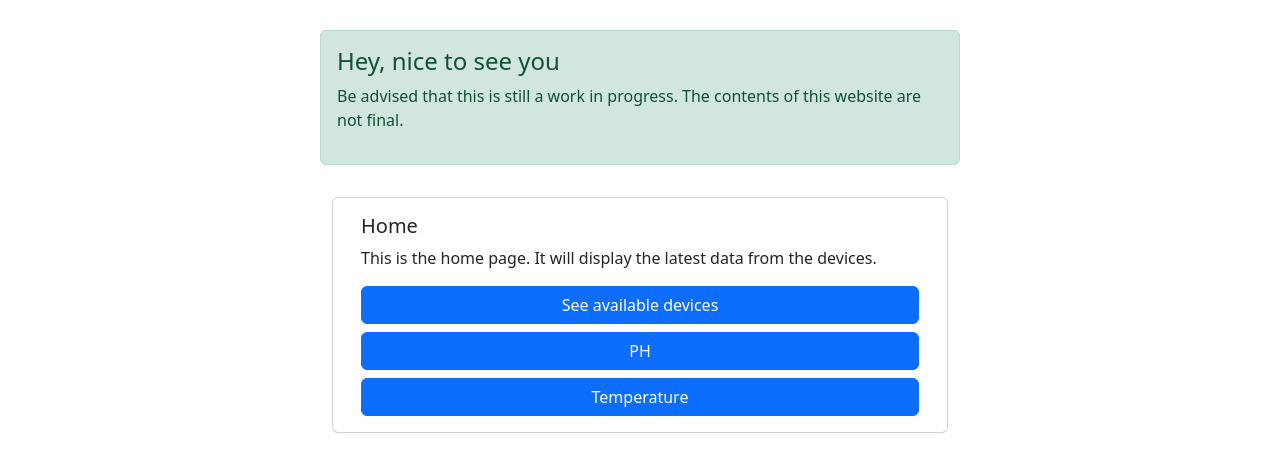
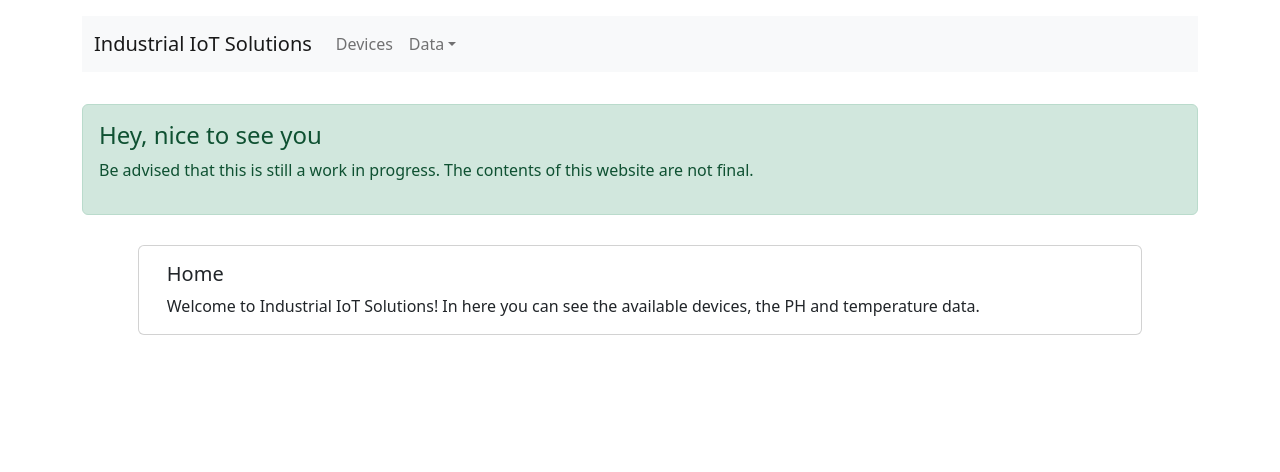
Before and after one commit to MiguelRocha2001/PS-Monitor-IoT-System, a React (Create React App) app in the folder frontend/: page / in a window 1280 px wide. Shown: the top 472 px of the page. Built offline with nearby package versions, Linux system fonts and the light colour scheme.

Commit message:
Frontend layout improved

```diff
--- a/frontend/src/App.tsx
+++ b/frontend/src/App.tsx
@@ -4,19 +4,19 @@ import Ph from "./views/Ph";
 import Home from "./views/Home";
 import Temp from "./views/Temp";
 import NewDevice from "./views/NewDevice";
-import {Container, NavLink, Row, Stack} from "react-bootstrap";
+import {Col, Container, NavLink, Row, Stack} from "react-bootstrap";
 import Button from "react-bootstrap/Button";
 import {Devices} from "./views/Devices";
 import {StillInProgressAlert} from "./views/StillInProgressAlert";
 import {MyNavLink} from "./views/Commons";
+import NavBar from "./views/NavBar";
 
 function App() {
     return (
-        <Container style={{width: '50%', margin: 'auto', marginTop: '30px'}}>
-            <Stack gap={3}>
-                <Row>
-                    <StillInProgressAlert />
-                </Row>
+        <Container>
+            <NavBar/>
+            <StillInProgressAlert />
+            <Container style={{width: '90%', margin: 'auto', marginTop: '30px'}}>
                 <Row className="justify-content-center">
                     <BrowserRouter >
                         <Stack gap={4}>
@@ -32,7 +32,7 @@ function App() {
                         </Stack>
                     </BrowserRouter>
                 </Row>
-            </Stack>
+            </Container>
         </Container>
     );
 }
--- a/frontend/src/views/Commons.tsx
+++ b/frontend/src/views/Commons.tsx
@@ -1,12 +1,15 @@
 import Button from "react-bootstrap/Button";
 import {NavLink} from "react-bootstrap";
+import {Link} from 'react-router-dom'
 import React from "react";
 
 export function MyNavLink({text, href, width}: { text: string, href: string, width?: string }) {
     const defaultWidth = 'auto';
     return (
-        <NavLink href={href} style={{width: width ?? defaultWidth }} className="justify-content-center">
-            <Button style={{width: '100%'}} variant="primary">{text}</Button>
-        </NavLink>
+        <Link to={href} style={{width: width ?? defaultWidth}}>
+            <Button style={{width: '100%'}} variant="primary">
+                {text}
+            </Button>
+        </Link>
     )
 }
--- a/frontend/src/views/Home.tsx
+++ b/frontend/src/views/Home.tsx
@@ -7,31 +7,18 @@ import {MyNavLink} from "./Commons";
 
 function Home() {
     return (
-        <Container>
         <Row className="justify-content-center">
             <Card>
                 <Card.Body>
                     <Card.Title>Home</Card.Title>
                     <Card.Text>
-                            This is the home page. It will display the latest data from the devices.
+                        Welcome to Industrial IoT Solutions!
+                        In here you can see the available devices, the PH and temperature data.
                     </Card.Text>
-                        <NavigationalLinks />
                 </Card.Body>
             </Card>
         </Row>
-        </Container>
     );
 }
 
-function NavigationalLinks() {
-    const navLinkWidth = 'auto';
-    return (
-        <Stack gap={2}>
-            <MyNavLink text={'See available devices'} href={'/devices'} width={navLinkWidth}/>
-            <MyNavLink text={'PH'} href={'/ph'} width={navLinkWidth}/>
-            <MyNavLink text={'Temperature'} href={'/temperature'} width={navLinkWidth}/>
-        </Stack>
-    )
-}
-
 export default Home;
--- /dev/null
+++ b/frontend/src/views/NavBar.tsx
@@ -0,0 +1,29 @@
+import Container from 'react-bootstrap/Container';
+import Nav from 'react-bootstrap/Nav';
+import Navbar from 'react-bootstrap/Navbar';
+import NavDropdown from 'react-bootstrap/NavDropdown';
+import React from "react";
+
+// TODO: Use router links instead of <Nav.Link href="...">...</Nav.Link>
+
+function NavBar() {
+    return (
+        <Navbar bg="light" expand="lg" style={{marginTop: '1em', marginBottom: '2em'}}>
+            <Container>
+                <Navbar.Brand href="/">Industrial IoT Solutions</Navbar.Brand>
+                <Navbar.Toggle aria-controls="basic-navbar-nav" />
+                <Navbar.Collapse id="basic-navbar-nav">
+                    <Nav className="me-auto">
+                        <Nav.Link href="devices">Devices</Nav.Link>
+                        <NavDropdown title="Data" id="basic-nav-dropdown">
+                            <NavDropdown.Item href="ph">pH</NavDropdown.Item>
+                            <NavDropdown.Item href="temperature">Temperature</NavDropdown.Item>
+                        </NavDropdown>
+                    </Nav>
+                </Navbar.Collapse>
+            </Container>
+        </Navbar>
+    );
+}
+
+export default NavBar;
```
Lines whose indentation alone changed are shown as unchanged.
